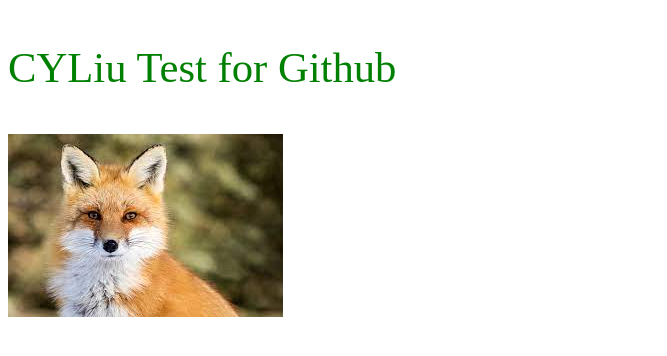
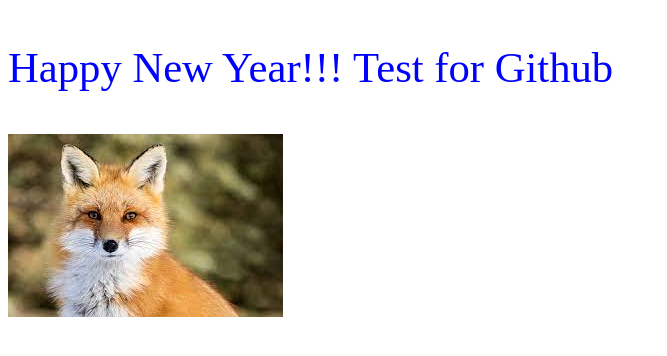
Before and after one commit to Junteng1019/90918101, a plain HTML site: page index.html in a window 1280 px wide. Shown: the whole page, without its empty margins (0-667 px from the left). Drawn offline with Linux system fonts and the light colour scheme.

Commit message:
Update index.html

```diff
--- a/index.html
+++ b/index.html
@@ -6,7 +6,7 @@
 </head>
 
 <body>
-    <p style="color:green; font-size:32pt">CYLiu Test for Github</p>
+    <p style="color:blue; font-size:32pt">Happy New Year!!! Test for Github</p>
     <img src="fox.jpg">
 </body>
 </html>
```
